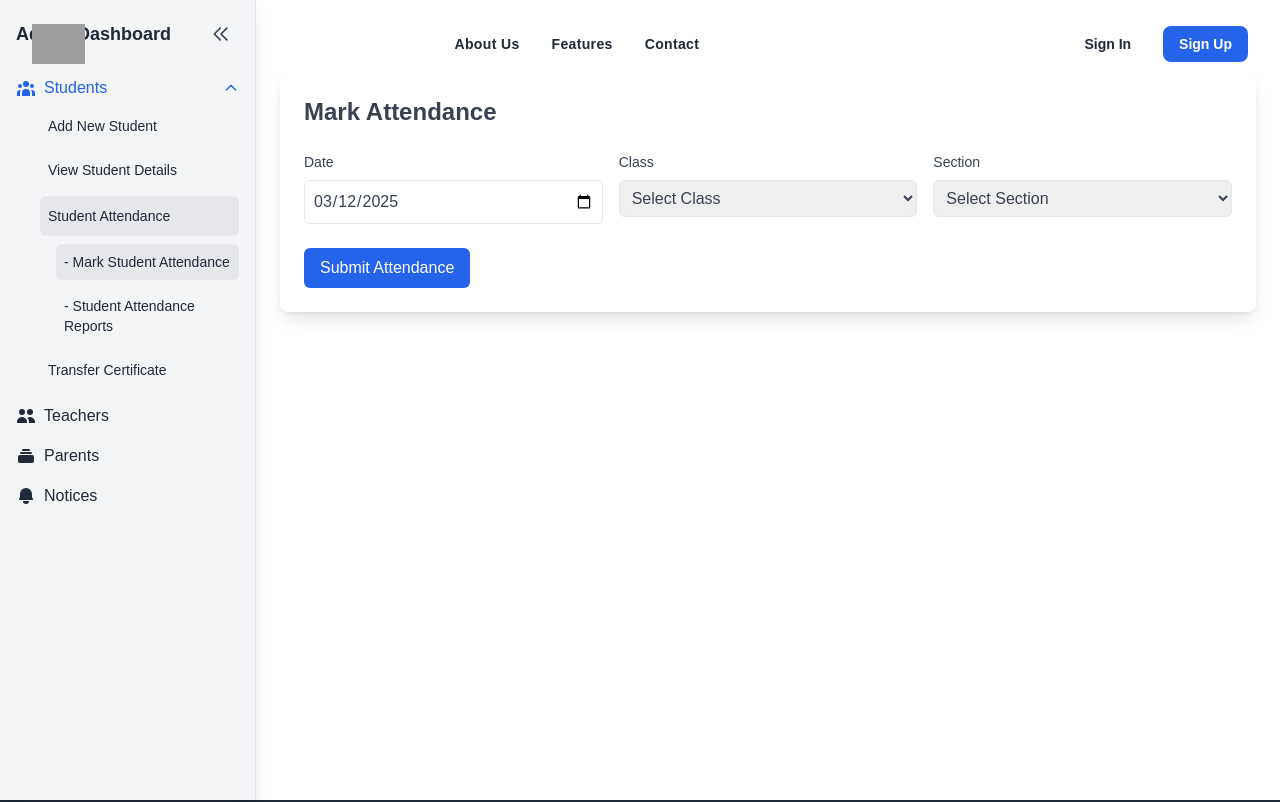
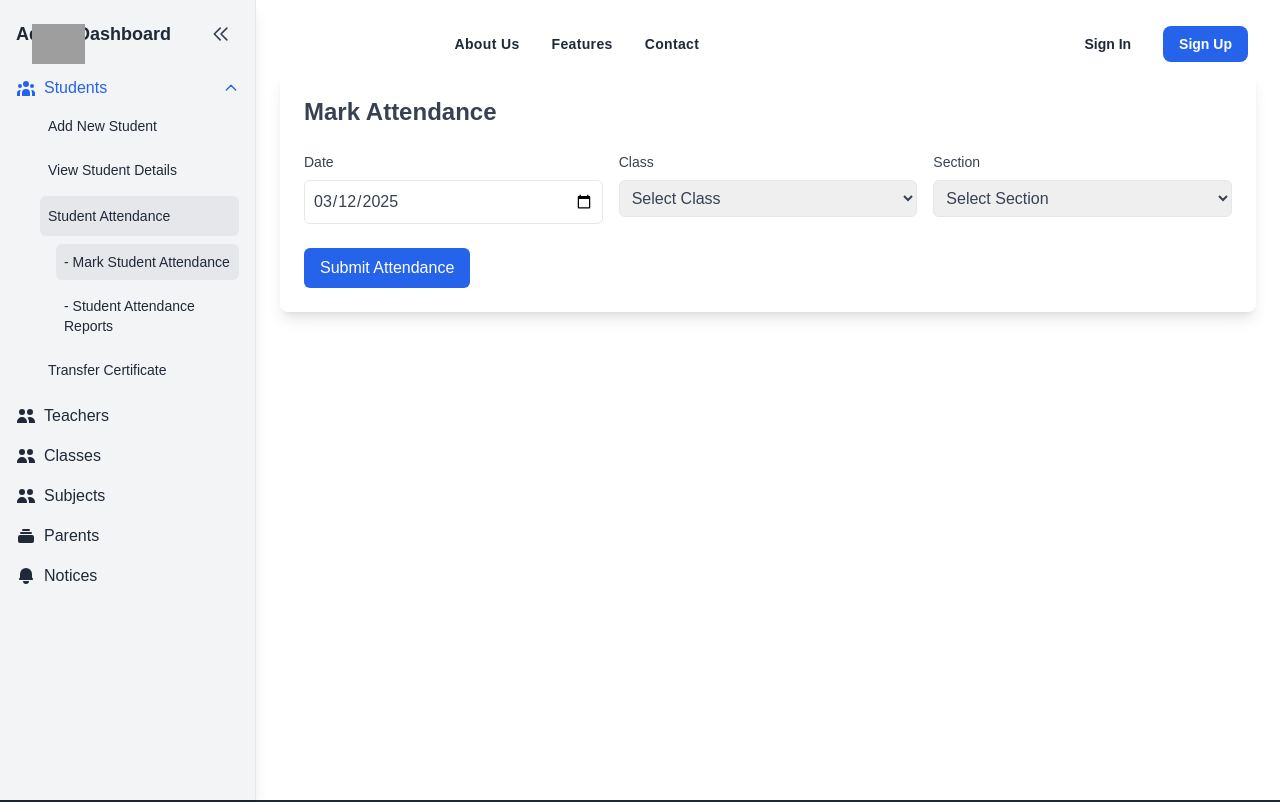
Before and after one commit to chitransh-T/School-Management-System, a Next.js app in the folder Frontend/: page /studentattendance/markattendance in a window 1280 px wide. Shown: the top 802 px of the page. Built offline with nearby package versions, Linux system fonts and the light colour scheme; grey boxes are pictures that could not be loaded.

Commit message:
some changes

```diff
--- a/Frontend/app/auth/signin/page.tsx
+++ b/Frontend/app/auth/signin/page.tsx
@@ -114,7 +114,7 @@ const SignIn: React.FC = () => {
               <input
                 type="email"
                 placeholder="Email address"
-                className="block w-full pl-10 pr-3 py-2.5 border border-gray-300 rounded-lg bg-white placeholder-gray-500 focus:outline-none focus:ring-2 focus:ring-blue-500 focus:border-blue-500 text-sm transition-colors"
+                className="block w-full pl-10 pr-3 py-2.5 border border-gray-300 rounded-lg bg-white placeholder-gray-500 focus:outline-none focus:ring-2 focus:ring-blue-500 focus:border-blue-500 text-sm   text-gray-700 transition-colors"
                 value={email}
                 onChange={(e) => setEmail(e.target.value)}
               />
@@ -128,7 +128,7 @@ const SignIn: React.FC = () => {
               <input
                 type={showPassword ? "text" : "password"}
                 placeholder="Password"
-                className="block w-full pl-10 pr-10 py-2.5 border border-gray-300 rounded-lg bg-white placeholder-gray-500 focus:outline-none focus:ring-2 focus:ring-blue-500 focus:border-blue-500 text-sm transition-colors"
+                className="block w-full pl-10 pr-10 py-2.5 border border-gray-300 text-gray-700   rounded-lg bg-white placeholder-gray-500 focus:outline-none focus:ring-2 focus:ring-blue-500 focus:border-blue-500 text-sm transition-colors"
                 value={password}
                 onChange={(e) => setPassword(e.target.value)}
                 onKeyDown={(e) => {
--- a/Frontend/app/dashboardComponents/sidebar.tsx
+++ b/Frontend/app/dashboardComponents/sidebar.tsx
@@ -155,7 +155,7 @@ const Sidebar = () => {
                         </div>
                       </li>
                       <li>
-                        <div className={`p-2 hover:bg-gray-200 rounded-md ${pathname === '/studentattendance/attendancereport' ? 'bg-gray-200' : ''}`}>
+                        <div className={`p-2 hover:bg-gray-200 rounded-md ${pathname === '/studentattendance/attendancereport ' ? 'bg-gray-200' : ''}`}>
                           <Link href="/studentattendance/attendancereport" className="hover:text-gray-600 flex items-center w-full">
                             <span className="text-sm"> - Student Attendance Reports</span>
                           </Link>
@@ -186,6 +186,22 @@ const Sidebar = () => {
               </Link>
             </li>
             <li className="mb-4">
+              <Link href="/classes" className="hover:text-gray-600 flex items-center">
+                <svg xmlns="http://www.w3.org/2000/svg" className="h-5 w-5 mr-2" viewBox="0 0 20 20" fill="currentColor">
+                  <path d="M9 6a3 3 0 11-6 0 3 3 0 016 0zM17 6a3 3 0 11-6 0 3 3 0 016 0zM12.93 17c.046-.327.07-.66.07-1a6.97 6.97 0 00-1.5-4.33A5 5 0 0119 16v1h-6.07zM6 11a5 5 0 015 5v1H1v-1a5 5 0 015-5z" />
+                </svg>
+                Classes
+              </Link>
+            </li>
+            <li className="mb-4">
+              <Link href="/subjects" className="hover:text-gray-600 flex items-center">
+                <svg xmlns="http://www.w3.org/2000/svg" className="h-5 w-5 mr-2" viewBox="0 0 20 20" fill="currentColor">
+                  <path d="M9 6a3 3 0 11-6 0 3 3 0 016 0zM17 6a3 3 0 11-6 0 3 3 0 016 0zM12.93 17c.046-.327.07-.66.07-1a6.97 6.97 0 00-1.5-4.33A5 5 0 0119 16v1h-6.07zM6 11a5 5 0 015 5v1H1v-1a5 5 0 015-5z" />
+                </svg>
+                Subjects
+              </Link>
+            </li>
+            <li className="mb-4">
               <Link href="/parents" className="hover:text-gray-600 flex items-center">
                 <svg xmlns="http://www.w3.org/2000/svg" className="h-5 w-5 mr-2" viewBox="0 0 20 20" fill="currentColor">
                   <path d="M7 3a1 1 0 000 2h6a1 1 0 100-2H7zM4 7a1 1 0 011-1h10a1 1 0 110 2H5a1 1 0 01-1-1zM2 11a2 2 0 012-2h12a2 2 0 012 2v4a2 2 0 01-2 2H4a2 2 0 01-2-2v-4z" />
```
